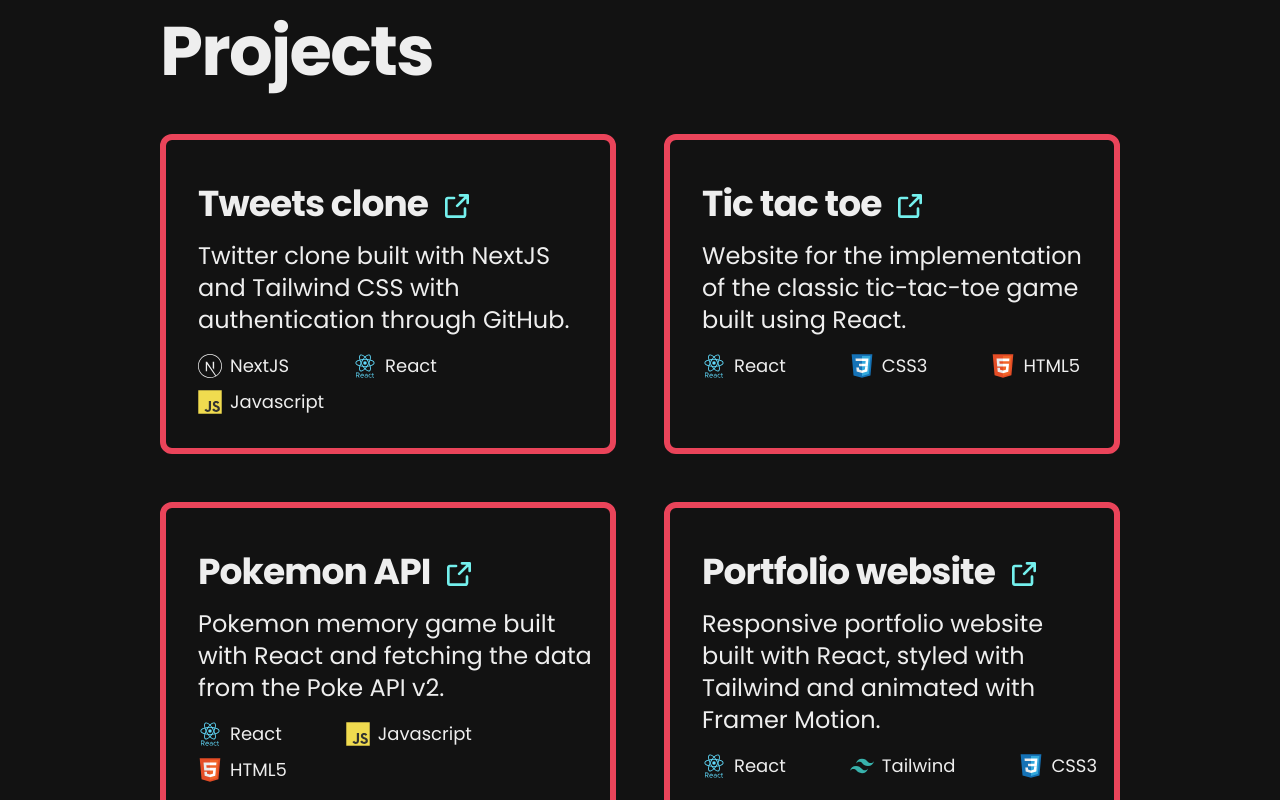
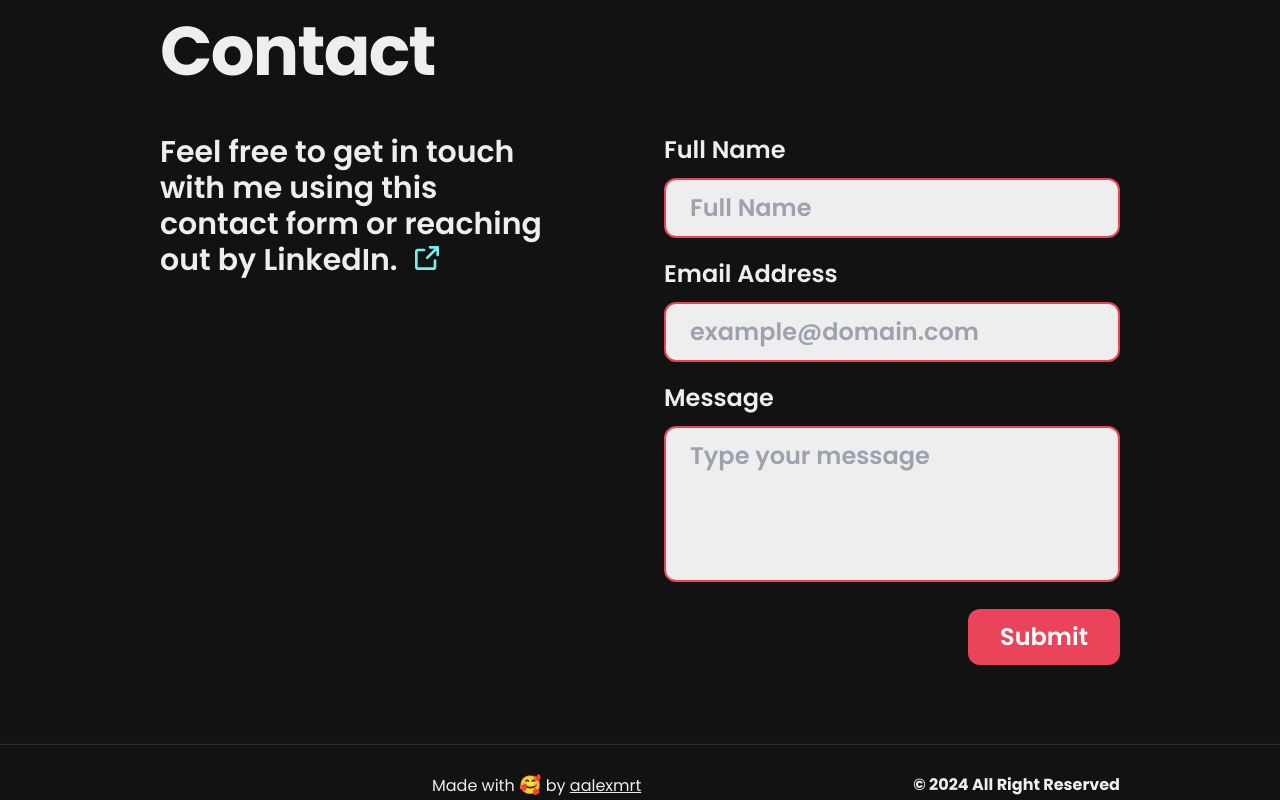
Before and after one commit to aalexmrt/react-portfolio-v1, a React (Vite) app: page / in a window 1280 px wide. Shown: the part 1540-2340 px from the top of the page. Built offline with nearby package versions, Linux system fonts and the light colour scheme.

Commit message:
remove projects section

```diff
--- a/src/components/NavBar/index.jsx
+++ b/src/components/NavBar/index.jsx
@@ -58,7 +58,7 @@
           <a href="#aboutMe">About</a>
         </li>
         <span className="hidden w-[1px] self-center md:block"></span>
-        <li
+        {/* <li
           className={
             intersectedSection === "projects" ? "nav-item active" : "nav-item"
           }
@@ -68,7 +68,7 @@
             Projects
           </a>
         </li>
-        <span className="hidden w-[1px] self-center md:block"></span>
+        <span className="hidden w-[1px] self-center md:block"></span> */}
         <li
           className={
             intersectedSection === "contact" ? "nav-item active" : "nav-item"
--- a/src/data/projectsInfo.json
+++ b/src/data/projectsInfo.json
@@ -1,24 +1,4 @@
 [
-  {
-    "name": "Tweets clone",
-    "description": "Twitter clone built with NextJS and Tailwind CSS with authentication through GitHub.",
-    "imgRef": "https://github.com/aalexmrt/django-invoices-generator/blob/main/docs/gifs/add_invoice.gif?raw=true",
-    "techStack": [
-      {
-        "name": "NextJS",
-        "icon": "skills-icons/nextjs.svg"
-      },
-      {
-        "name": "React",
-        "icon": "skills-icons/react.svg"
-      },
-      {
-        "name": "Javascript",
-        "icon": "skills-icons/javascript.svg"
-      }
-    ],
-    "projectUrl": "https://nextjs-tweets.vercel.app/"
-  },
   {
     "name": "Tic tac toe",
     "description": "Website for the implementation of the classic tic-tac-toe game built using React.",
@@ -58,25 +38,5 @@
       }
     ],
     "projectUrl": "https://react-pokemon-game-lac.vercel.app/"
-  },
-  {
-    "name": "Portfolio website",
-    "description": "Responsive portfolio website built with React, styled with Tailwind and animated with Framer Motion.",
-    "imgRef": "https://github.com/aalexmrt/react-portfolio-v1/blob/main/docs/images/presentation.png?raw=true",
-    "techStack": [
-      {
-        "name": "React",
-        "icon": "skills-icons/react.svg"
-      },
-      {
-        "name": "Tailwind",
-        "icon": "skills-icons/tailwind.svg"
-      },
-      {
-        "name": "CSS3",
-        "icon": "skills-icons/css3.svg"
-      }
-    ],
-    "projectUrl": "https://react-portfolio-v1-nine.vercel.app/"
   }
 ]
--- a/src/pages/Home/index.jsx
+++ b/src/pages/Home/index.jsx
@@ -7,7 +7,7 @@
     <>
       <Hero></Hero>
       <About></About>
-      <ProjectsList></ProjectsList>
+      {/* <ProjectsList></ProjectsList> */}
       <ContactForm />
     </>
   )
```
